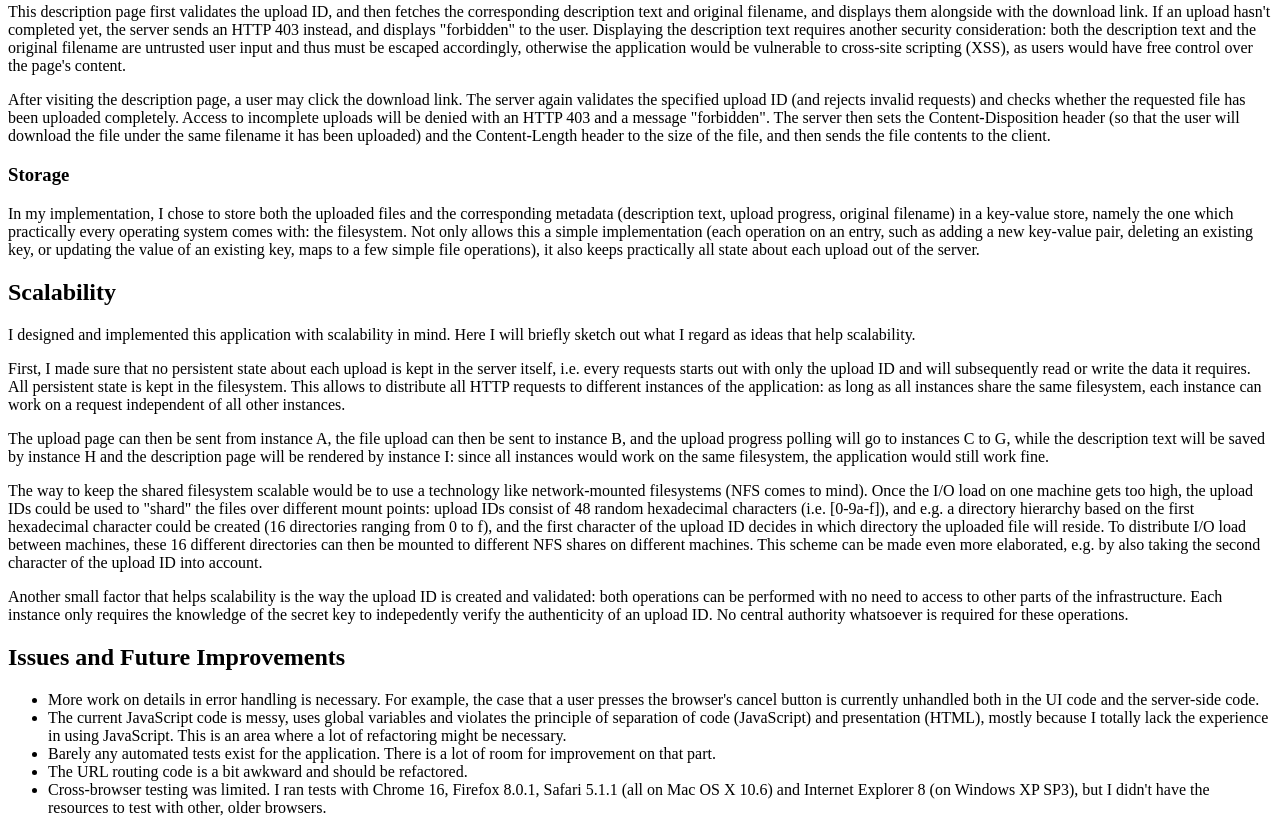
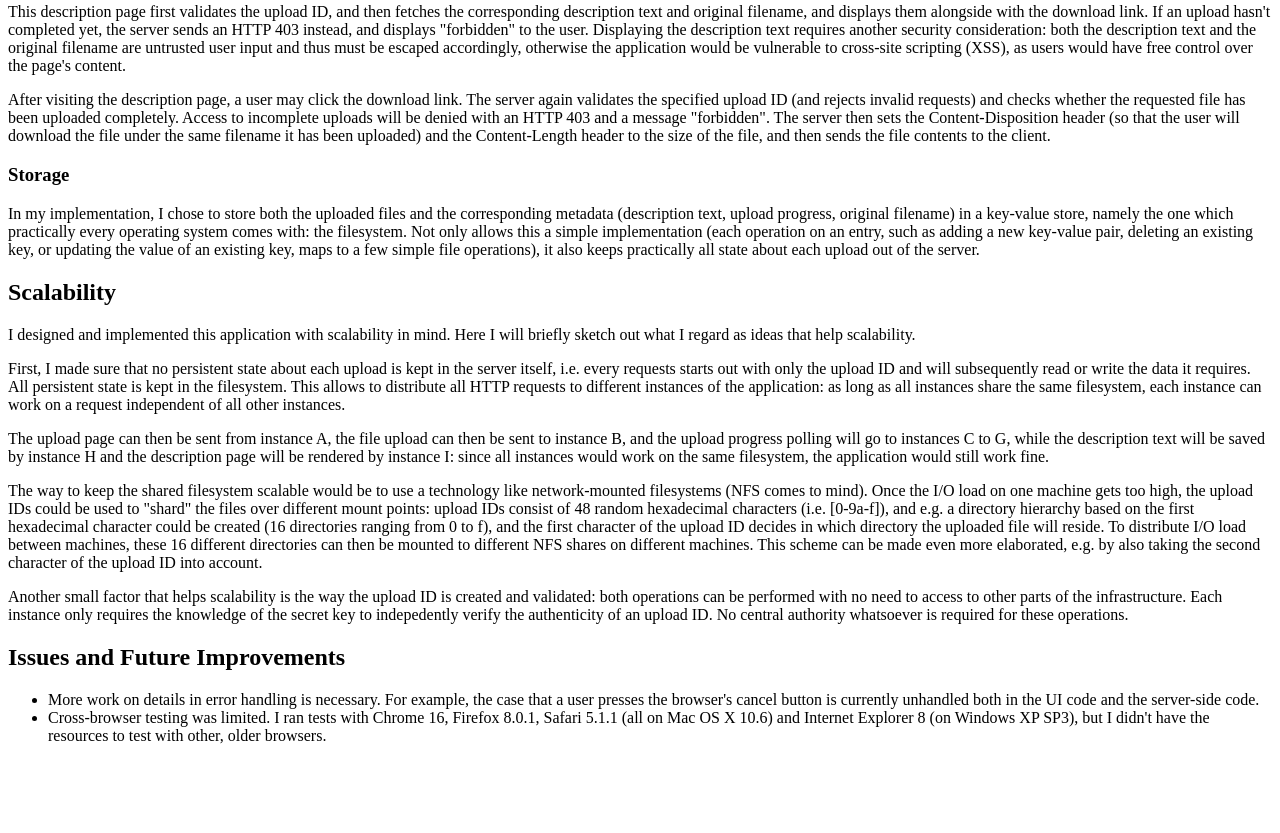
Before and after one commit to akrennmair/fileuploader, a plain HTML site: page docs/index.html in a window 1280 px wide. Shown: the part 1817-2650 px from the top of the page. After the commit the page ends 2578 px from the top, so only its background shows below. Drawn offline with Linux system fonts and the light colour scheme.

Commit message:
these issues mentioned in the documentation don't apply anymore.

```diff
--- a/docs/index.html
+++ b/docs/index.html
@@ -184,10 +184,6 @@
 		<ul>
 			<li>More work on details in error handling is necessary. For example, the case that a user presses the browser's cancel button is currently unhandled both in
 			the UI code and the server-side code.</li>
-			<li>The current JavaScript code is messy, uses global variables and violates the principle of separation of code (JavaScript) and
-			presentation (HTML), mostly because I totally lack the experience in using JavaScript. This is an area where a lot of refactoring might be necessary.</li>
-			<li>Barely any automated tests exist for the application. There is a lot of room for improvement on that part.</li>
-			<li>The URL routing code is a bit awkward and should be refactored.</li>
 			<li>Cross-browser testing was limited. I ran tests with Chrome 16, Firefox 8.0.1, Safari 5.1.1 (all on Mac OS X 10.6) and Internet Explorer 8 (on Windows XP SP3),
 			but I didn't have the resources to test with other, older browsers.</li>
 		</ul>
```
